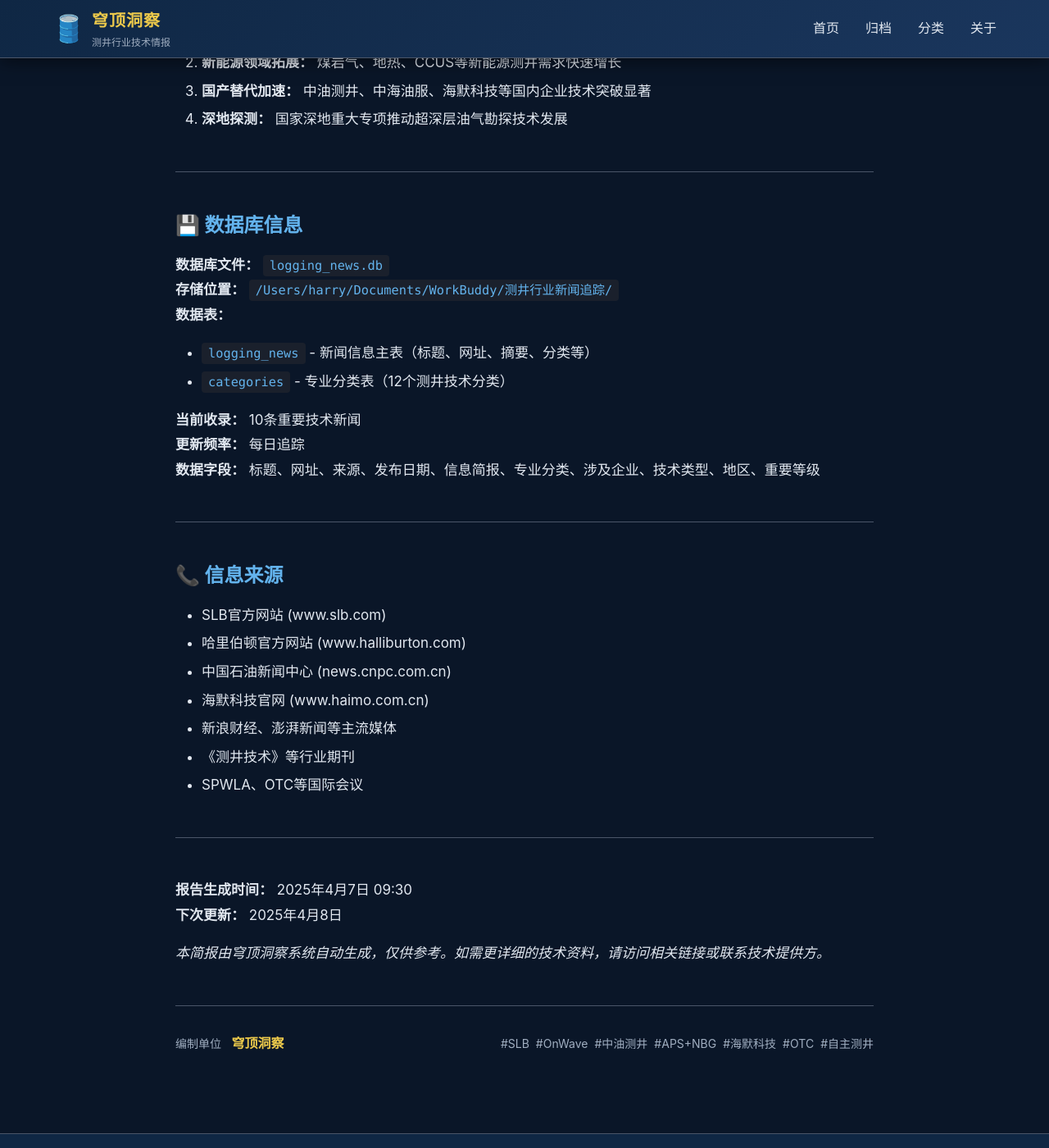
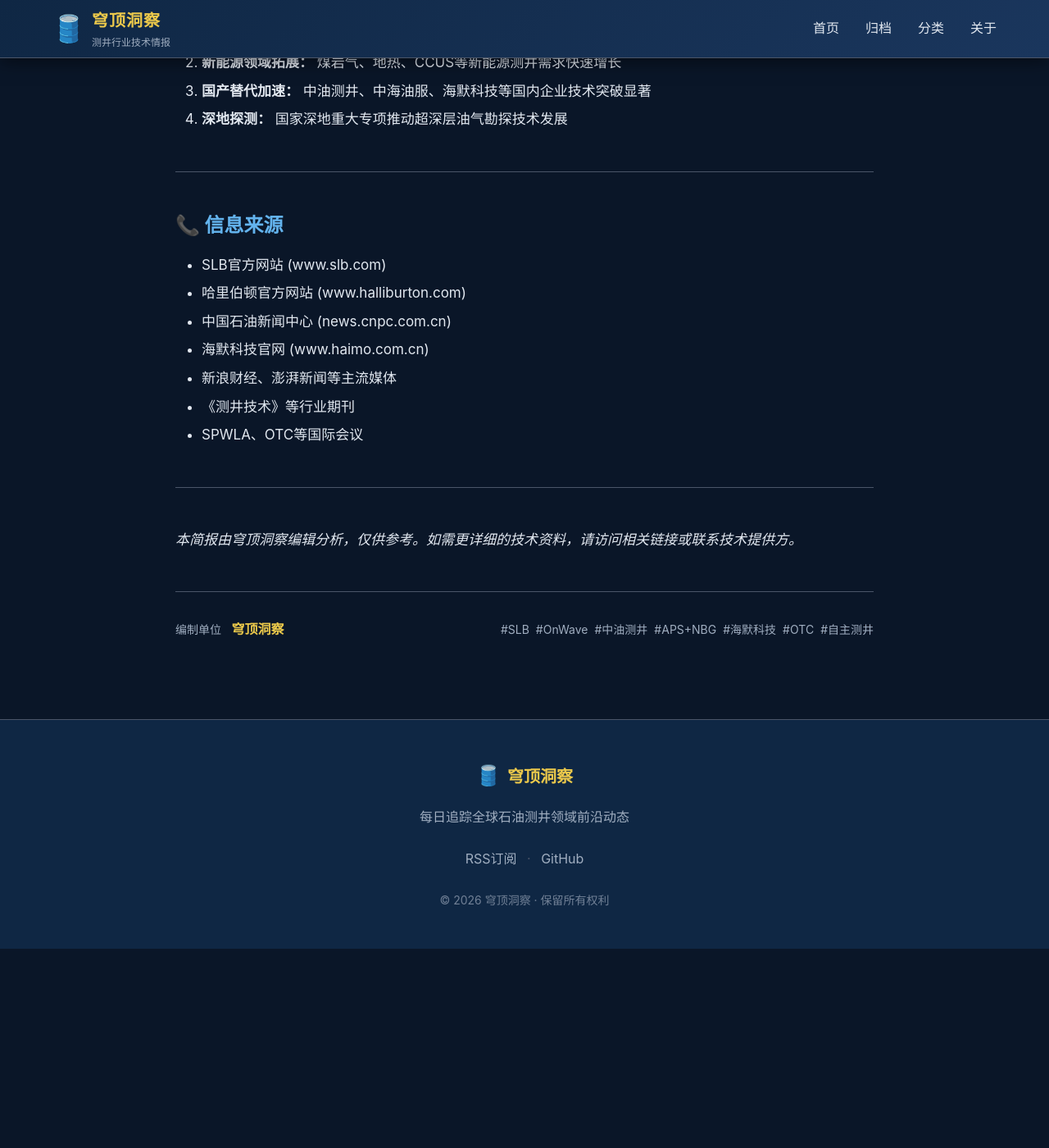
Before and after one commit to harryfhliu/logging, a Jekyll site: the page built from _posts/2025-04-07-logging-news.md, in a window 1280 px wide and 1400 px high, scrolled down 4292 px. Shown: the whole window at 82% size. Built offline with Jekyll 4.4.1, drawn with Linux system fonts in a browser that asks for light colours; after the commit the page ends 5449 px from its top, so only the background shows below that.

Commit message:
Update content format: remove database info and timestamps

```diff
--- a/_posts/2025-04-07-logging-news.md
+++ b/_posts/2025-04-07-logging-news.md
@@ -125,20 +125,6 @@ excerpt: "本期简报涵盖SLB推出革命性OnWave™自主测井平台、中
 
 ---
 
-## 💾 数据库信息
-
-**数据库文件：** `logging_news.db`
-**存储位置：** `/Users/harry/Documents/WorkBuddy/测井行业新闻追踪/`
-**数据表：**
-- `logging_news` - 新闻信息主表（标题、网址、摘要、分类等）
-- `categories` - 专业分类表（12个测井技术分类）
-
-**当前收录：** 10条重要技术新闻
-**更新频率：** 每日追踪
-**数据字段：** 标题、网址、来源、发布日期、信息简报、专业分类、涉及企业、技术类型、地区、重要等级
-
----
-
 ## 📞 信息来源
 
 - SLB官方网站 (www.slb.com)
@@ -151,7 +137,4 @@ excerpt: "本期简报涵盖SLB推出革命性OnWave™自主测井平台、中
 
 ---
 
-**报告生成时间：** 2025年4月7日 09:30
-**下次更新：** 2025年4月8日
-
-*本简报由穹顶洞察系统自动生成，仅供参考。如需更详细的技术资料，请访问相关链接或联系技术提供方。*
+*本简报由穹顶洞察编辑分析，仅供参考。如需更详细的技术资料，请访问相关链接或联系技术提供方。*
```
